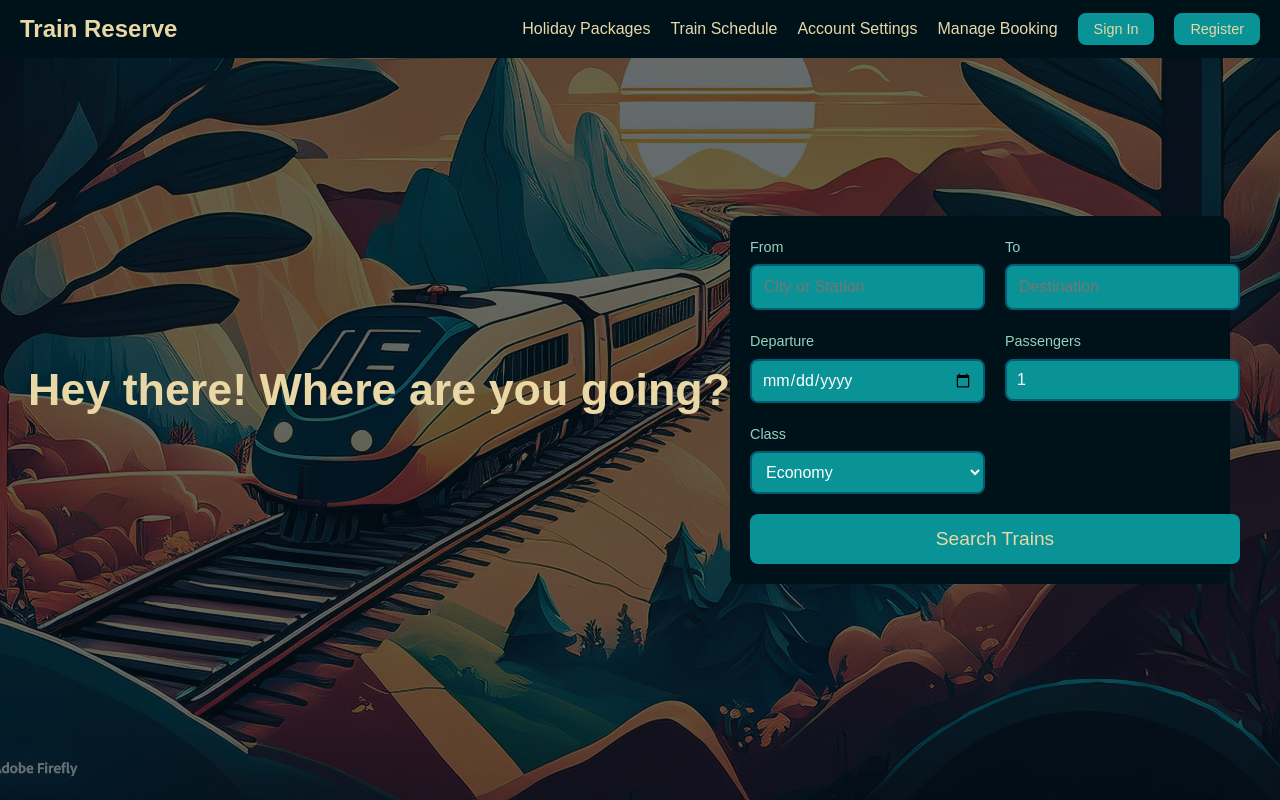
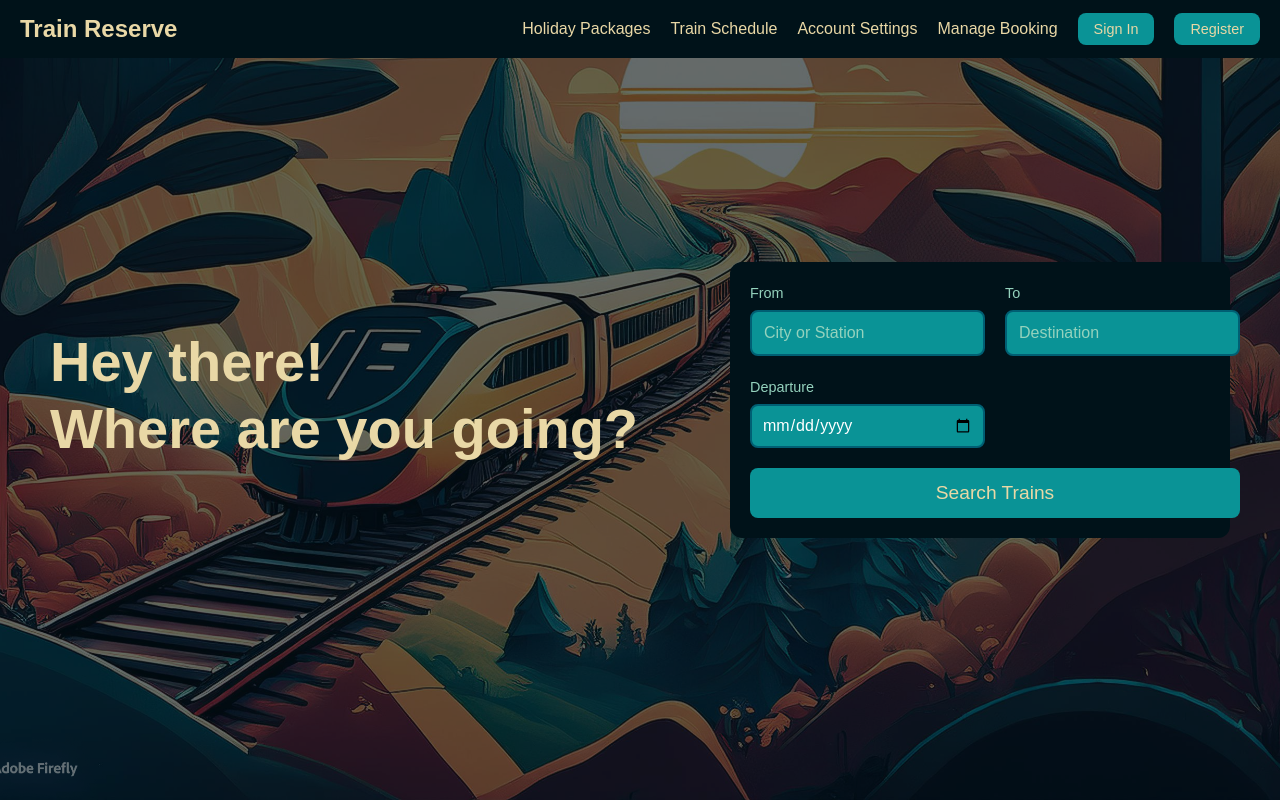
Before and after one commit to MunnaXD/Railway-Ticket-Booking-System, a PHP site: page /home.html in a window 1280 px wide. Run offline with PHP 8.4, Linux system fonts and the light colour scheme.

Commit message:
for now final home page

```diff
--- a/home.css
+++ b/home.css
@@ -73,21 +73,28 @@ nav ul li .btn-signin:hover, .btn-register:hover {
 .content {
     position: relative;
     z-index: 2;
-    text-align: left;
-    color: #E9D8A6;
     display: flex;
-    justify-content: flex-end;
+    justify-content: space-between;
     align-items: center;
     height: 100%;
+    padding-left: 50px;
     padding-right: 50px;
 }
 
-h1 {
-    font-size: 2.8rem;
-    margin-bottom: 20px;
-    text-align: center;
+.text-content {
+    color: #E9D8A6;
+    margin-top: 0px;
+    text-align: left;
+    max-width: 600px; /* Adjust width for the text block */
 }
 
+h1 {
+    font-size: 3.5rem;
+    margin-bottom: 10px;
+    line-height: 1.2;
+}
+
+/* Form styles */
 .form-container {
     background-color: #001219;
     border-radius: 12px;
@@ -122,7 +129,11 @@ input, select {
     color: white;
 }
 
-input[type="date"], input[type="number"], select {
+input[type="text"]::placeholder, input[type="date"]::placeholder {
+    color: #94D2BD; /* Brighter placeholder color for better visibility */
+}
+
+input[type="date"], select {
     padding: 10px;
 }
 
--- a/home.html
+++ b/home.html
@@ -26,7 +26,9 @@
     <section class="hero-section">
         <div class="overlay"></div>
         <div class="content">
-            <h1>Hey there! Where are you going?</h1>
+            <div class="text-content">
+                <h1>Hey there!<br>Where are you going?</h1>
+            </div>
             <div class="form-container">
                 <form action="#" method="POST">
                     <div class="form-row">
@@ -44,20 +46,6 @@
                         <input type="date" id="departure-date" name="departure-date" required>
                     </div>
 
-                    <div class="form-row">
-                        <label for="passengers">Passengers</label>
-                        <input type="number" id="passengers" name="passengers" min="1" max="10" value="1" required>
-                    </div>
-
-                    <div class="form-row">
-                        <label for="class">Class</label>
-                        <select id="class" name="class" required>
-                            <option value="economy">Economy</option>
-                            <option value="business">Business</option>
-                            <option value="first-class">First Class</option>
-                        </select>
-                    </div>
-
                     <div class="form-row full-width">
                         <button type="submit" class="btn">Search Trains</button>
                     </div>
```
